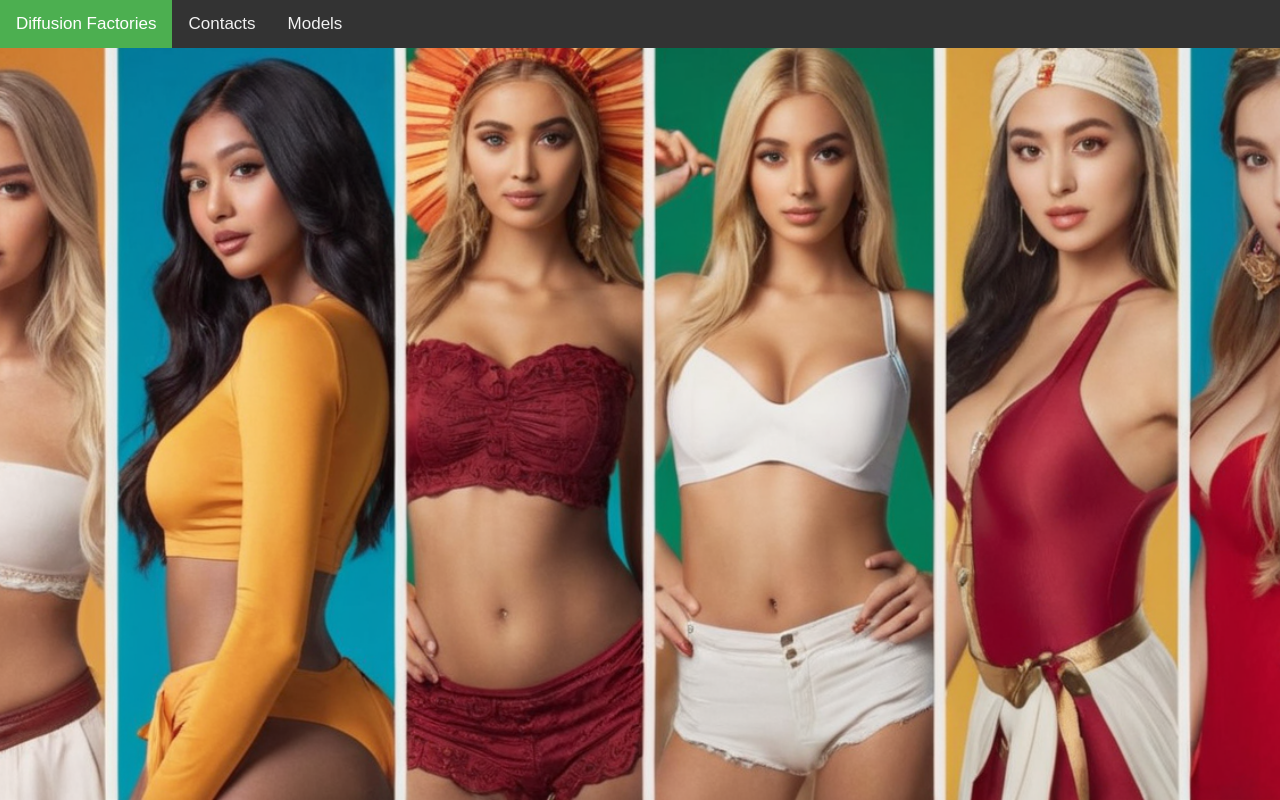
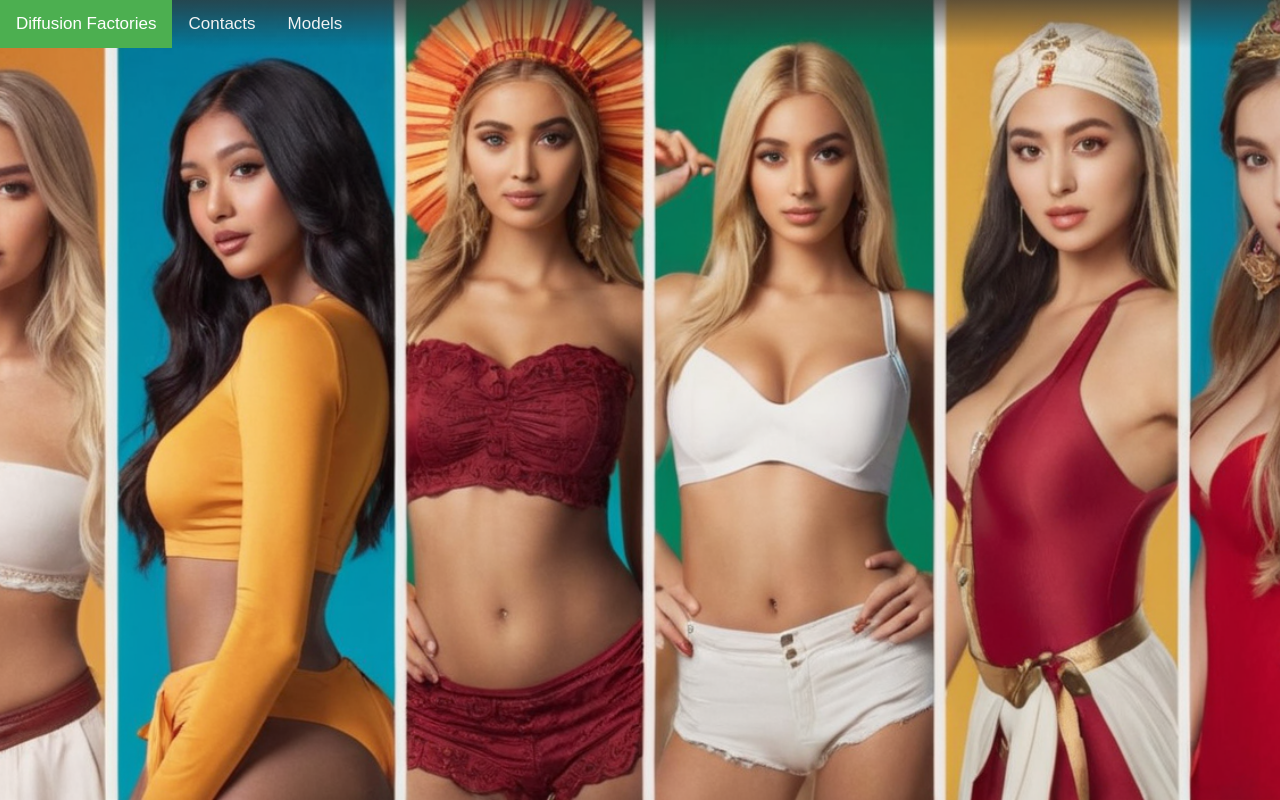
Before and after one commit to DiffusionFactories/diffusionfactories.github.io, a plain HTML site: page index.html in a window 1280 px wide. Drawn offline with Linux system fonts and the light colour scheme.

Commit message:
Removed readme, updated index

```diff
--- a/index.html
+++ b/index.html
@@ -23,7 +23,7 @@
 
     .top-bar {
         overflow: hidden;
-        background-color: #333;
+        background: linear-gradient(to bottom, rgba(51, 51, 51, 0.7) 0%, rgba(51, 51, 51, 0) 100%);
         position: fixed;
         top: 0;
         width: 100%;
```
Also changed, not shown: 1 other file.
